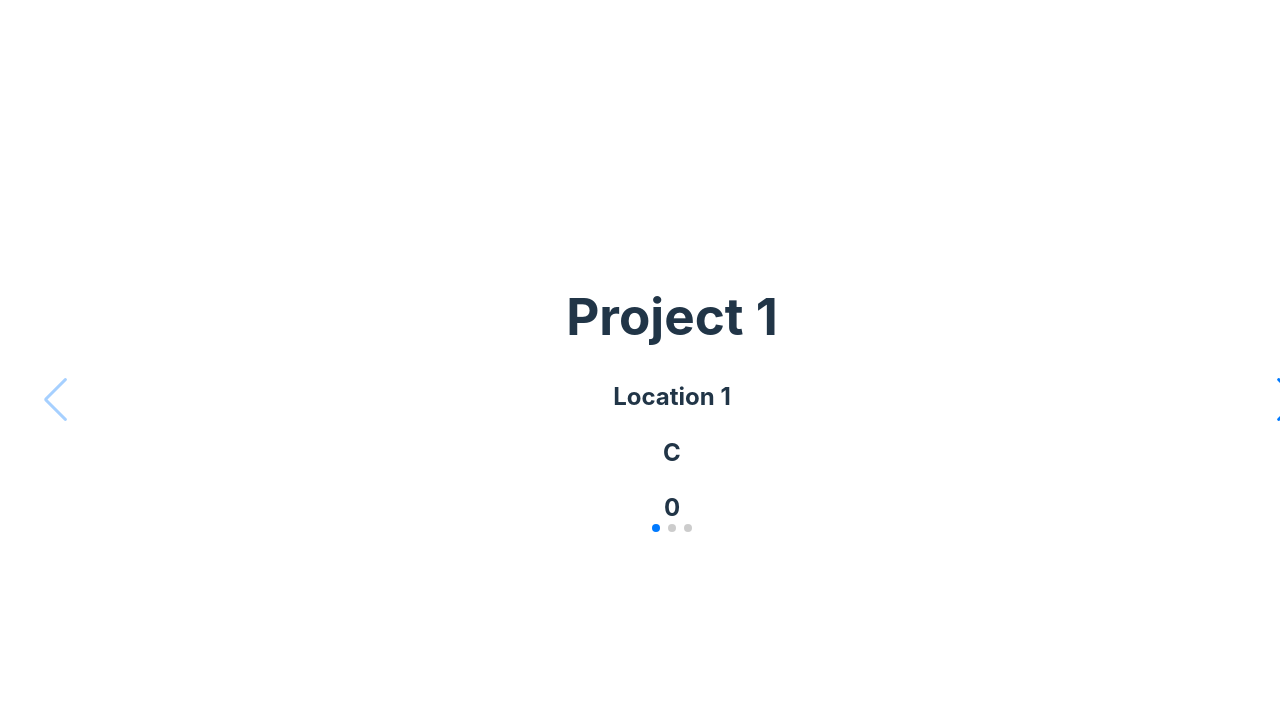
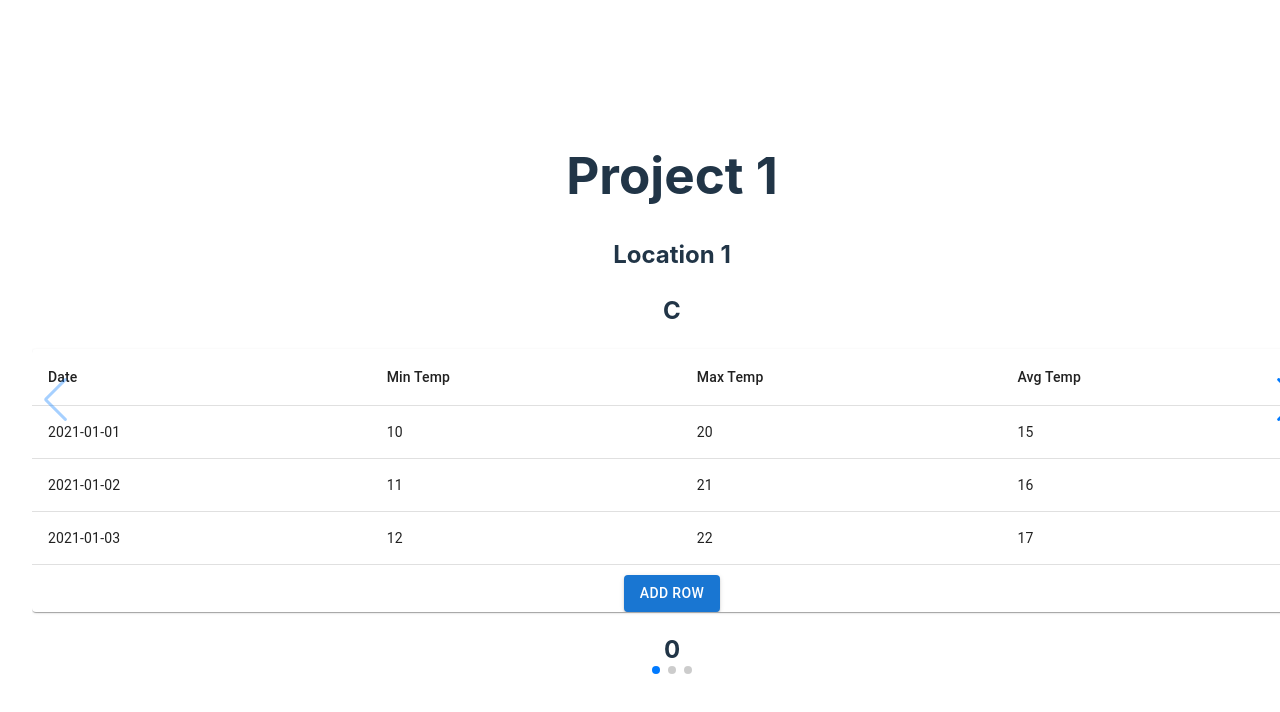
Before and after one commit to c2727c/WeatherBook, a React (Vite) app: page / in a window 1280 px wide. Shown: the top 712 px of the page. Built offline with nearby package versions, Linux system fonts and the light colour scheme.

Commit message:
add table

```diff
--- a/package.json
+++ b/package.json
@@ -10,6 +10,9 @@
     "preview": "vite preview"
   },
   "dependencies": {
+    "@emotion/react": "^11.14.0",
+    "@emotion/styled": "^11.14.0",
+    "@mui/material": "^6.3.1",
     "react": "^18.3.1",
     "react-dom": "^18.3.1",
     "swiper": "^11.2.0"
--- a/src/components/PeojectCarousel/PeojectCarousel.tsx
+++ b/src/components/PeojectCarousel/PeojectCarousel.tsx
@@ -1,3 +1,5 @@
+import React, { useState, useEffect } from 'react';
+
 // import './ProjectList.css';
 import { Swiper, SwiperSlide } from 'swiper/react';
 import 'swiper/css';
@@ -6,8 +8,94 @@ import 'swiper/css/pagination';
 // import required modules
 import { Navigation, Pagination, Mousewheel, Keyboard } from 'swiper/modules';
 import Project from '../Project/Project';
+import { ProjectType } from '../../types/WeatherTypes';
+import { TempUnit } from '../../types/TempUnit';
 
-function PeojectCarousel() {
+const projectsData : ProjectType[] = [
+  {
+    name: 'Project 1',
+    location: 'Location 1',
+    unit: TempUnit.Celsius,
+    weatherEntries: [
+      {
+        date: '2021-01-01',
+        minTemp: 10,
+        maxTemp: 20,
+        avgTemp: 15
+      },
+      {
+        date: '2021-01-02',
+        minTemp: 11,
+        maxTemp: 21,
+        avgTemp: 16
+      },
+      {
+        date: '2021-01-03',
+        minTemp: 12,
+        maxTemp: 22,
+        avgTemp: 17
+      }],
+    totalAvgTemp: 0
+  },
+  {
+    name: 'Project 2',
+    location: 'Location 2',
+    unit: TempUnit.Fahrenheit,
+    weatherEntries:
+      [
+        {
+          date: '2021-01-01',
+          minTemp: 50,
+          maxTemp: 70,
+          avgTemp: 60
+        },
+        {
+          date: '2021-01-02',
+          minTemp: 51,
+          maxTemp: 71,
+          avgTemp: 61
+        },
+        {
+          date: '2021-01-03',
+          minTemp: 52,
+          maxTemp: 72,
+          avgTemp: 62
+        }],
+    totalAvgTemp: 0
+  },
+  {
+    name: 'Project 3',
+    location: 'Location 3',
+    unit: TempUnit.Celsius,
+    weatherEntries:
+    [
+      {
+        date: '2021-01-01',
+        minTemp: 10,
+        maxTemp: 20,
+        avgTemp: 15
+      },
+      {
+        date: '2021-01-02',
+        minTemp: 11,
+        maxTemp: 21,
+        avgTemp: 16
+      },
+      {
+        date: '2021-01-03',
+        minTemp: 12,
+        maxTemp: 22,
+        avgTemp: 17
+      }],
+    totalAvgTemp: 0
+  }
+]
+
+const PeojectCarousel = () => {
+  const [projects, setProjects] = useState<ProjectType[]>([]);
+  useEffect(() => {
+    setProjects(projectsData);
+  }, []);
 
   return (
     <>
@@ -20,9 +108,11 @@ function PeojectCarousel() {
         modules={[Navigation, Pagination, Mousewheel, Keyboard]}
         className="mySwiper"
       >
-        <SwiperSlide> <Project project={{ name: 'Project 1', location: 'Location 1', unit: 'C', weatherEntries: [], totalAvgTemp: 0 }} /> </SwiperSlide>
-        <SwiperSlide> <Project project={{ name: 'Project 2', location: 'Location 2', unit: 'F', weatherEntries: [], totalAvgTemp: 0 }} /> </SwiperSlide>
-        <SwiperSlide> <Project project={{ name: 'Project 3', location: 'Location 3', unit: 'C', weatherEntries: [], totalAvgTemp: 0 }} /> </SwiperSlide>
+        {projects.map((project, idx) => (
+          <SwiperSlide key={idx}>
+            <Project project={project} />
+          </SwiperSlide>
+        ))}
       </Swiper>
     </>
   )
--- a/src/components/Project/Project.tsx
+++ b/src/components/Project/Project.tsx
@@ -1,15 +1,17 @@
 import React from 'react';
-import { WeatherProjectProps } from '../../types/WeatherTypes';
+import { ProjectProps } from '../../types/WeatherTypes';
+import WeatherTable from '../WeatherTable/WeatherTable';
 
-const WeatherProject: React.FC<WeatherProjectProps> = ({ project }) => {
+const Project: React.FC<ProjectProps> = ({ project }) => {
   return (
     <div>
       <h1>{project.name}</h1>
       <h2>{project.location}</h2>
       <h2>{project.unit}</h2>
+      <WeatherTable entries={project.weatherEntries} />
       <h2>{project.totalAvgTemp}</h2>
     </div>
   );
 };
 
-export default WeatherProject;
+export default Project;
--- /dev/null
+++ b/src/components/WeatherTable/WeatherTable.tsx
@@ -0,0 +1,45 @@
+import { WeatherTableProps } from '../../types/WeatherTypes';
+import * as React from 'react';
+import Table from '@mui/material/Table';
+import TableBody from '@mui/material/TableBody';
+import TableCell from '@mui/material/TableCell';
+import TableContainer from '@mui/material/TableContainer';
+import TableHead from '@mui/material/TableHead';
+import TableRow from '@mui/material/TableRow';
+import Paper from '@mui/material/Paper';
+import Button from '@mui/material/Button';
+
+const WeatherTable: React.FC<WeatherTableProps> = ({ entries }) => (
+    <TableContainer component={Paper}>
+        <Table>
+            <TableHead>
+                <TableRow>
+                    <TableCell>Date</TableCell>
+                    <TableCell>Min Temp</TableCell>
+                    <TableCell>Max Temp</TableCell>
+                    <TableCell>Avg Temp</TableCell>
+                </TableRow>
+            </TableHead>
+            <TableBody>
+                {entries.map((entry, idx) => (
+                    <TableRow key={idx}>
+                        <TableCell>{entry.date}</TableCell>
+                        <TableCell>{entry.minTemp}</TableCell>
+                        <TableCell>{entry.maxTemp}</TableCell>
+                        <TableCell>{entry.avgTemp}</TableCell>
+                    </TableRow>
+                ))}
+            </TableBody>
+        </Table>
+        <Button
+                variant="contained"
+                color="primary"
+                // onClick={handleAddRow}
+                style={{ marginTop: '10px' }}
+            >
+                Add Row
+        </Button>
+    </TableContainer>
+);
+
+export default WeatherTable;
--- /dev/null
+++ b/src/types/tempUnit.ts
@@ -0,0 +1,4 @@
+export enum TempUnit {
+    Celsius = "C",
+    Fahrenheit = "F",
+}
```
Also changed, not shown: src/types/WeatherTypes.d.ts (+8 -6 lines), 1 other file (tests, documents, lock files or other folders).
